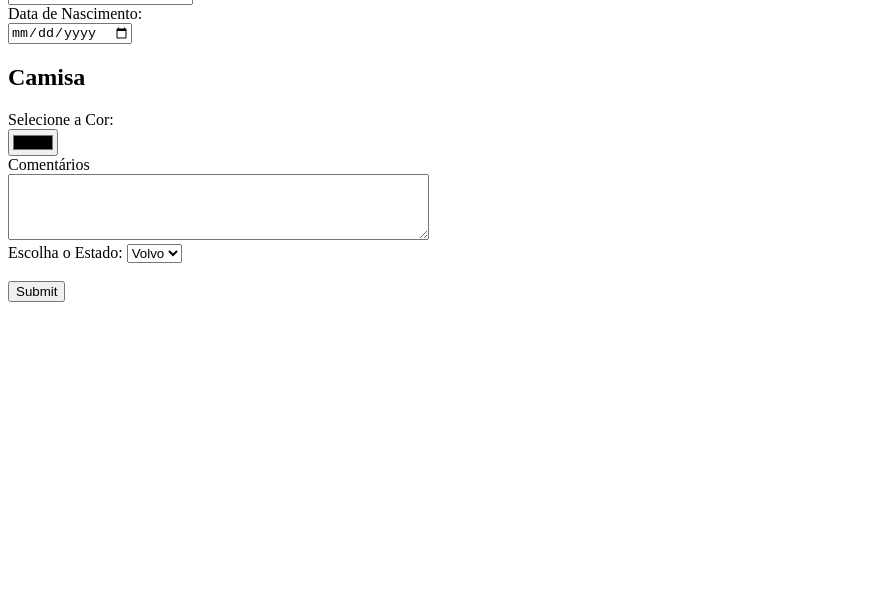
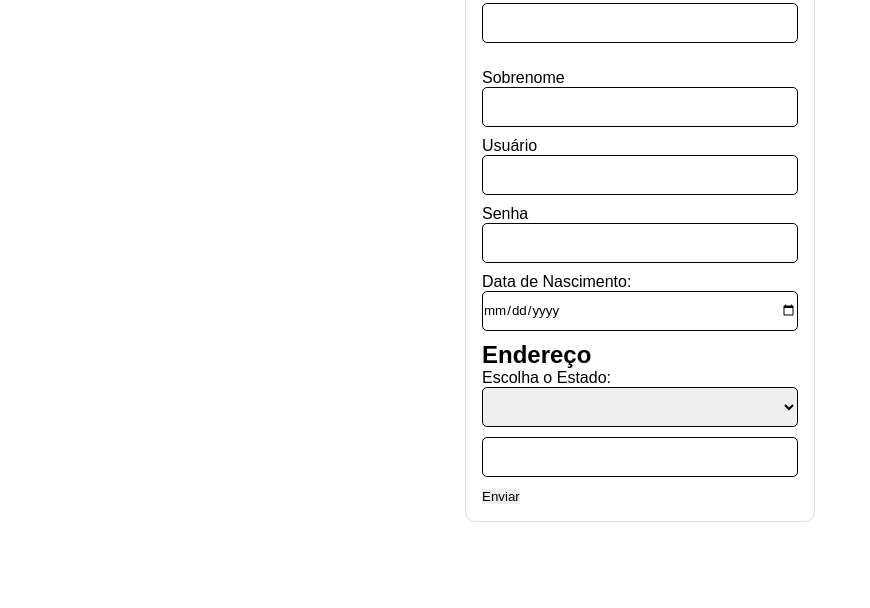
Before and after one commit to jeffersoncbe/form-html, a plain HTML site: page index.html in a window 1280 px wide. Shown: the part 192-800 px from the top of the page, without its empty margins (0-870 px from the left). Drawn offline with Linux system fonts and the light colour scheme.

```diff
--- /dev/null
+++ b/index.css
@@ -0,0 +1,48 @@
+*{
+    margin: 0;
+    padding: 0;
+    border: 0;
+    outline: 0;
+    box-sizing: border-box;
+    font-family: Arial, Helvetica, sans-serif;
+
+}
+
+body{
+    height: 100vh;
+    display: flex;
+    justify-content: center;
+    align-items: center;
+}
+
+form{
+    width: 350px;
+    border: 1px solid #ddd;
+    border-radius: 10px;
+    padding: 16px;
+
+    & h1{
+        font-size: 32px;
+        text-align: center;
+    }
+
+    & label{
+        display: block;
+    }
+
+    & input, & select{
+        width: 100%;
+        height: 40px;
+        margin-bottom: 10px;
+        border: 1px solid black;
+        border-radius: 5px;
+        margin-bottom: ;
+    }
+
+    & .grid{
+        display: grid;
+        grid-template-columns: ;
+        gap: 16px;
+    }
+
+}
--- a/index.html
+++ b/index.html
@@ -4,42 +4,49 @@
     <meta charset="UTF-8">
     <meta name="viewport" content="width=device-width, initial-scale=1.0">
     <title>Formulário</title>
+    <link rel="stylesheet" href="index.css">
 </head>
 <body>
-    <h1>Formulário de Cadastro</h1>
 
     <form>
-        <label for="">Nome Completo</label> <br>
-        <input type="text" name="nome" id=""> <br>
+        <h1>Formulário de Cadastro</h1>
+        <div class="grid">
+        <div>
 
-        <label for="">Usuário</label>  <br>
-        <input type="text" name="usuario" id=""> <br>
+        <label for="">Nome</label>
+        <input type="text" name="nome" id="">
+        </div>
+        <div>
+            <label for="">Sobrenome</label>
+            <input type="text" name="nome" id="">
+        </div>
+        </div>
+        <label for="">Usuário</label>
+        <input type="text" name="usuario" id="">
 
-        <label for="">Senha</label>  <br>
-        <input type="password" name="senha" id=""> <br>
+        <label for="">Senha</label>
+        <input type="password" name="senha" id="">
 
-        <label for="">Data de Nascimento:</label> <br>
-        <input type="date"> <br>
+        <label for="">Data de Nascimento:</label>
+        <input type="date">
 
-<h2>Camisa</h2>
-        <label for="">Selecione a Cor:</label> <br>
-        <input type="color" name="corCamisa" id=""> <br>
 
-        <label for="">Comentários</label>  <br>
-        <textarea name="" id="" cols="50" rows="4"></textarea> <br>
+
+    <h2>Endereço</h2>
 
         <form action="/action_page.php">
-            <label for="cars">Escolha o Estado:</label>
-            <select name="cars" id="cars">
-                <option value="volvo">Volvo</option>
-                <option value="saab">Saab</option>
-                <option value="opel">Opel</option>
-                <option value="audi">Audi</option>
-              </select>
-              <br><br>
-              <input type="submit" value="Submit">
+            <label for="Estado">Escolha o Estado:</label>
+            <select name="estados" id="estados">
+
+            <label for="cidades">Cidades:</label>
+            <input type="text" list="cidades">
+            <datalist id="cidades"></datalist>
+
+            <button>Enviar</button>
+
             </form>
     </form>
 
+
 </body>
 </html>
```
